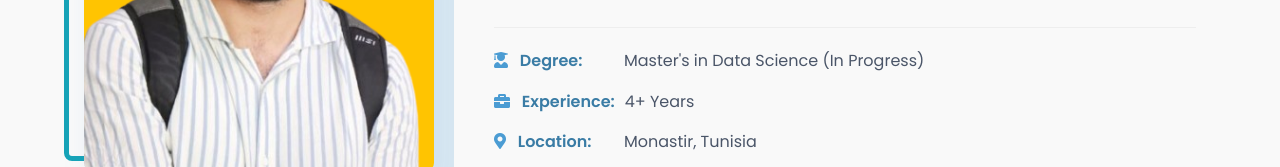
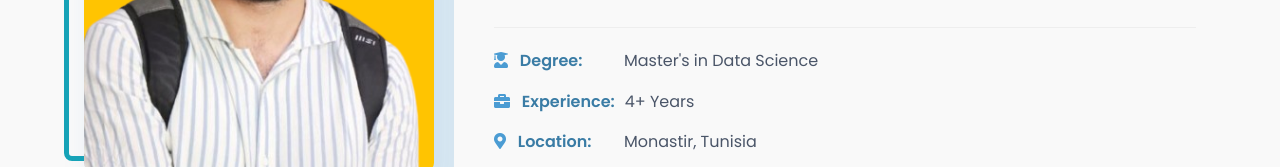
Before and after one commit to alaeddinelabben/alaeddinelabben.github.io, a plain HTML site: page index.html in a window 1280 px wide. Shown: the part 1335-1502 px from the top of the page. Drawn offline with Linux system fonts and the light colour scheme.

Commit message:
Remove 'In Progress' from degree information

```diff
--- a/index.html
+++ b/index.html
@@ -85,7 +85,7 @@
           <div class="about-details">
             <div class="about-detail-item">
               <span class="detail-title"><i class="fas fa-user-graduate"></i> Degree:</span>
-              <span class="detail-info">Master's in Data Science (In Progress)</span>
+              <span class="detail-info">Master's in Data Science</span>
             </div>
             <div class="about-detail-item">
               <span class="detail-title"><i class="fas fa-briefcase"></i> Experience:</span>
```
